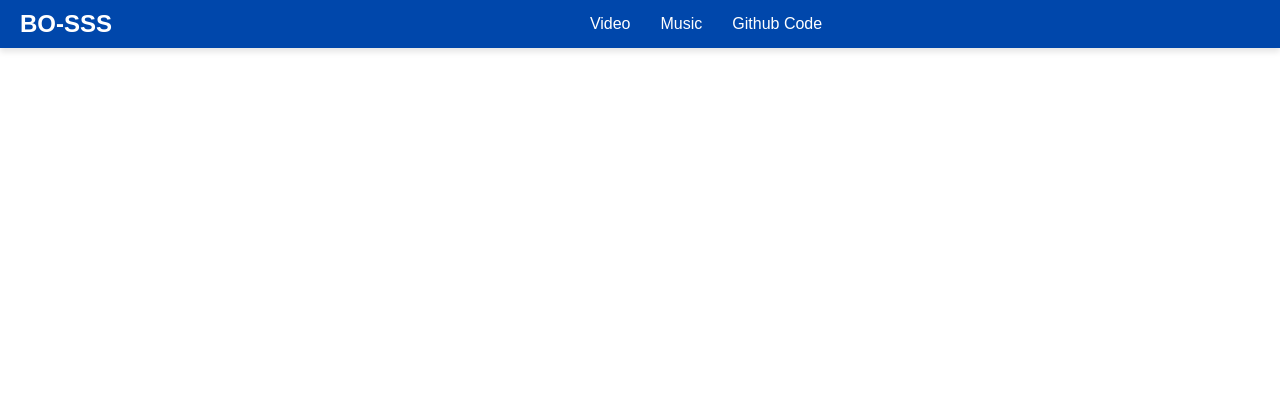
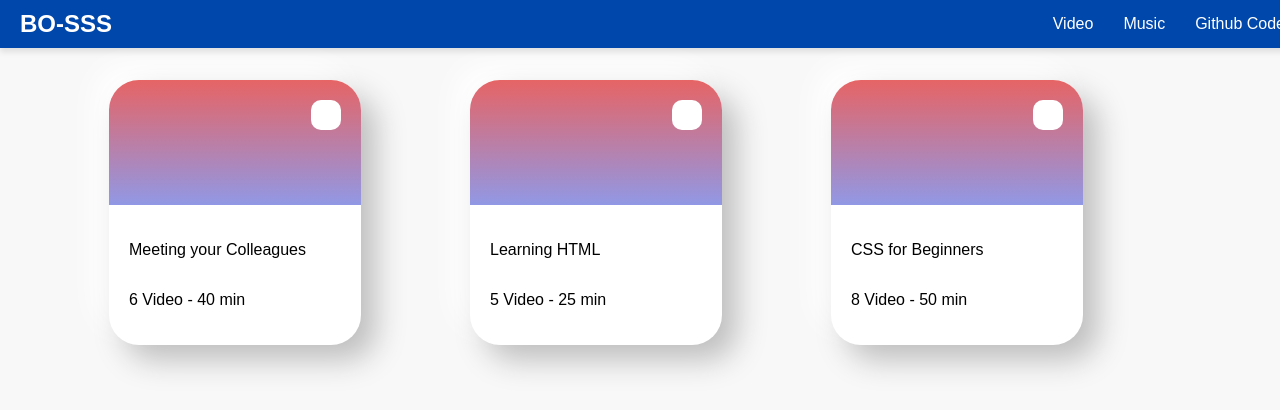
Before and after one commit to BO-SSS/BO-SSS.github.io, a plain HTML site: page index.html in a window 1280 px wide. Drawn offline with Linux system fonts and the light colour scheme.

Commit message:
Update index.html
Added VIdeo Cards

```diff
--- a/index.html
+++ b/index.html
@@ -3,13 +3,16 @@
 <head>
     <meta charset="UTF-8">
     <meta name="viewport" content="width=device-width, initial-scale=1.0">
-    <title>Videos on BO-SSS</title>
+    <title>BOSSS</title>
     <style>
         body {
             margin: 0;
             font-family: Arial, sans-serif;
+            background-color: #f8f8f8;
+            padding-top: 60px; /* Adjust for the height of the header */
         }
 
+        /* Header Styles */
         header {
             background-color: #0047AB;
             color: white;
@@ -18,13 +21,20 @@
             justify-content: space-between;
             align-items: center;
             box-shadow: 0 4px 6px rgba(0, 0, 0, 0.1);
+            position: fixed;
+            top: 0;
+            left: 0;
+            width: 100%;
+            z-index: 1000; /* Ensure the header stays on top */
         }
+
         .logo a {
-            text-decoration: none;  /* Remove the underline */
-            color: white !important; /* Set the text color to white */
+            text-decoration: none;
+            color: white !important;
             font-size: 24px;
             font-weight: bold;
-            }
+        }
+
         .nav-links {
             list-style: none;
             display: flex;
@@ -46,6 +56,20 @@
             color: #f1c40f;
         }
 
+        .hamburger {
+            display: none;
+            cursor: pointer;
+            font-size: 24px;
+        }
+
+        .hamburger span {
+            width: 30px;
+            height: 3px;
+            background-color: white;
+            display: block;
+            margin: 6px 0;
+        }
+
         @media (max-width: 768px) {
             .nav-links {
                 display: none;
@@ -62,24 +86,79 @@
                 display: flex;
             }
 
+            .hamburger {
+                display: block;
+            }
+
             .nav-links li {
                 margin: 10px 0;
                 text-align: center;
             }
+        }
 
-            .hamburger {
-                display: block;
-                cursor: pointer;
-                font-size: 24px;
-            }
+        /* Card Layout */
+        .wrapper {
+            width: 90%;
+            max-width: 1200px;
+            display: flex;
+            flex-wrap: wrap;
+            justify-content: space-evenly;
+            gap: 20px;
+            padding: 20px;
+        }
 
-            .hamburger span {
-                width: 30px;
-                height: 3px;
-                background-color: white;
-                display: block;
-                margin: 6px 0;
-            }
+        .card {
+            width: 252px;
+            height: 265px;
+            background: white;
+            border-radius: 30px;
+            box-shadow: 15px 15px 30px #bebebe, -15px -15px 30px #ffffff;
+            transition: 0.2s ease-in-out;
+            display: flex;
+            flex-direction: column;
+        }
+
+        .img {
+            width: 100%;
+            height: 50%;
+            border-top-left-radius: 30px;
+            border-top-right-radius: 30px;
+            background: linear-gradient(#e66465, #9198e5);
+            display: flex;
+            align-items: top;
+            justify-content: right;
+        }
+
+        .save {
+            transition: 0.2s ease-in-out;
+            border-radius: 10px;
+            margin: 20px;
+            width: 30px;
+            height: 30px;
+            background-color: #ffffff;
+            display: flex;
+            align-items: center;
+            justify-content: center;
+        }
+
+        .text {
+            margin: 20px;
+            display: flex;
+            flex-direction: column;
+            align-items: flex-start;
+        }
+
+        .card:hover {
+            cursor: pointer;
+            box-shadow: 0px 10px 20px rgba(0, 0, 0, 0.1);
+        }
+
+        .save:hover {
+            transform: scale(1.1) rotate(10deg);
+        }
+
+        .save:hover .svg {
+            fill: #ced8de;
         }
     </style>
 </head>
@@ -88,9 +167,9 @@
 <header>
     <div class="logo"><a href="https://bo-sss.github.io/">BO-SSS</a></div>
     <ul class="nav-links">
-        <li><a href="#about"><a href="https://bo-sss.github.io/video/index.html">Video</a></a></li>
-        <li><a href="#services"><a href="https://bo-sss.github.io/music/index.html">Music</a></a></li>
-        <li><a href="#contact"><a href="https://github.com/BO-SSS/BO-SSS.github.io/tree/main">Github Code</a></a></li>
+        <li><a href="https://bo-sss.github.io/video/index.html">Video</a></li>
+        <li><a href="https://bo-sss.github.io/music/index.html">Music</a></li>
+        <li><a href="https://github.com/BO-SSS/BO-SSS.github.io/tree/main">Github Code</a></li>
     </ul>
     <div class="hamburger" onclick="toggleMenu()">
         <span></span>
@@ -106,5 +185,42 @@
     }
 </script>
 
+<div class="wrapper">
+    <div class="card">
+        <div class="img">
+            <div class="save">
+                <!-- SVG Content -->
+            </div>
+        </div>
+        <div class="text">
+            <p class="h3">Meeting your Colleagues</p>
+            <p class="p">6 Video - 40 min</p>
+        </div>
+    </div>
+    <div class="card">
+        <div class="img">
+            <div class="save">
+                <!-- SVG Content -->
+            </div>
+        </div>
+        <div class="text">
+            <p class="h3">Learning HTML</p>
+            <p class="p">5 Video - 25 min</p>
+        </div>
+    </div>
+    <div class="card">
+        <div class="img">
+            <div class="save">
+                <!-- SVG Content -->
+            </div>
+        </div>
+        <div class="text">
+            <p class="h3">CSS for Beginners</p>
+            <p class="p">8 Video - 50 min</p>
+        </div>
+    </div>
+    <!-- Add more cards as needed -->
+</div>
+
 </body>
 </html>
```
